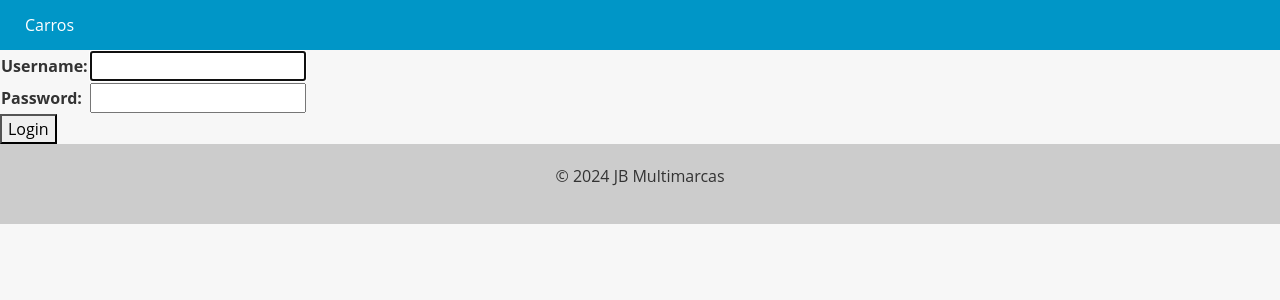
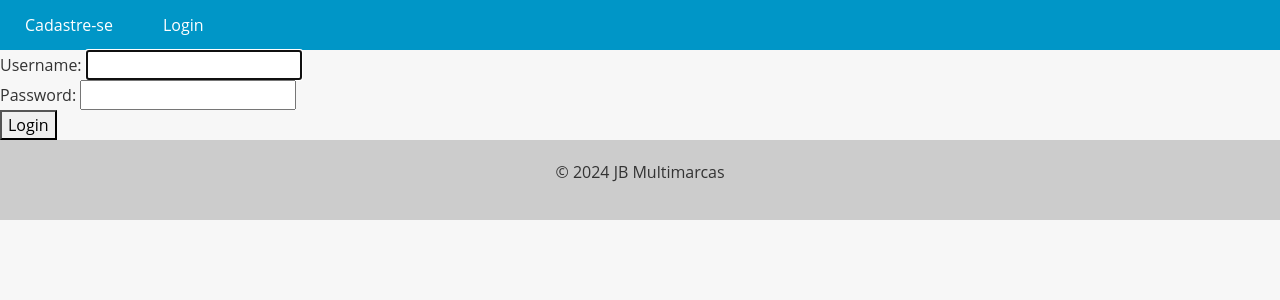
Before and after one commit to jbrunomf/djangoCarsProject, a Django app: page /login/ in a window 1280 px wide. Shown: the top 300 px of the page. Run offline with Django 5.2, Linux system fonts and the light colour scheme.

Commit message:
ajustabdo exibição do menu para usuários logados / deslogados

```diff
--- a/accounts/templates/login.html
+++ b/accounts/templates/login.html
@@ -5,7 +5,7 @@
     <form method="post">
         {% csrf_token %}
         <table>
-            {{ login_form.as_table }}
+            {{ login_form.as_div }}
         </table>
 
         <button type="submit">Login</button>
--- a/accounts/views.py
+++ b/accounts/views.py
@@ -24,6 +24,10 @@ def login_view(request):
         if user is not None:
             login(request, user)
             return redirect('cars_list')
+        else:
+            login_form = AuthenticationForm()
+            login_form.errors['username'] = "Invalid username or password"
+            return render(request, 'login.html', {'login_form': login_form})
     else:
         return render(request, 'login.html', {'login_form': login_form})
 
--- a/templates/base.html
+++ b/templates/base.html
@@ -3,7 +3,8 @@
 <head>
     <meta charset="utf-8">
     <meta name="viewport" content="width=device-width, initial-scale=1">
-<link href="https://cdn.jsdelivr.net/npm/bootstrap@5.3.3/dist/css/bootstrap.min.css" rel="stylesheet" integrity="sha384-QWTKZyjpPEjISv5WaRU9OFeRpok6YctnYmDr5pNlyT2bRjXh0JMhjY6hW+ALEwIH" crossorigin="anonymous">
+    <link href="https://cdn.jsdelivr.net/npm/bootstrap@5.3.3/dist/css/bootstrap.min.css" rel="stylesheet"
+          integrity="sha384-QWTKZyjpPEjISv5WaRU9OFeRpok6YctnYmDr5pNlyT2bRjXh0JMhjY6hW+ALEwIH" crossorigin="anonymous">
     <title>{% block title %}{% endblock %}</title>
     <style>
         body {
@@ -73,7 +74,15 @@
 <header>
     <nav>
         <ul>
-            <li><a href="{% url 'cars_list' %}">Carros</a></li>
+            {% if user.is_authenticated %}
+                <li>Ola, {{ user.username }}</li>
+                <li><a href="{% url 'cars_list' %}">Carros</a></li>
+                <li><a href="{% url 'logout' %}">Sair</a></li>
+            {% endif %}
+            {% if not user.is_authenticated %}
+            <li><a href="{% url 'register' %}">Cadastre-se</a></li>
+            <li><a href="{% url 'login' %}">Login</a></li>
+            {% endif %}
         </ul>
     </nav>
 </header>
@@ -86,6 +95,8 @@
 <footer>
     <p>&copy; 2024 JB Multimarcas</p>
 </footer>
- <script src="https://cdn.jsdelivr.net/npm/bootstrap@5.3.3/dist/js/bootstrap.bundle.min.js" integrity="sha384-YvpcrYf0tY3lHB60NNkmXc5s9fDVZLESaAA55NDzOxhy9GkcIdslK1eN7N6jIeHz" crossorigin="anonymous"></script>
+<script src="https://cdn.jsdelivr.net/npm/bootstrap@5.3.3/dist/js/bootstrap.bundle.min.js"
+        integrity="sha384-YvpcrYf0tY3lHB60NNkmXc5s9fDVZLESaAA55NDzOxhy9GkcIdslK1eN7N6jIeHz"
+        crossorigin="anonymous"></script>
 </body>
 </html>
```
